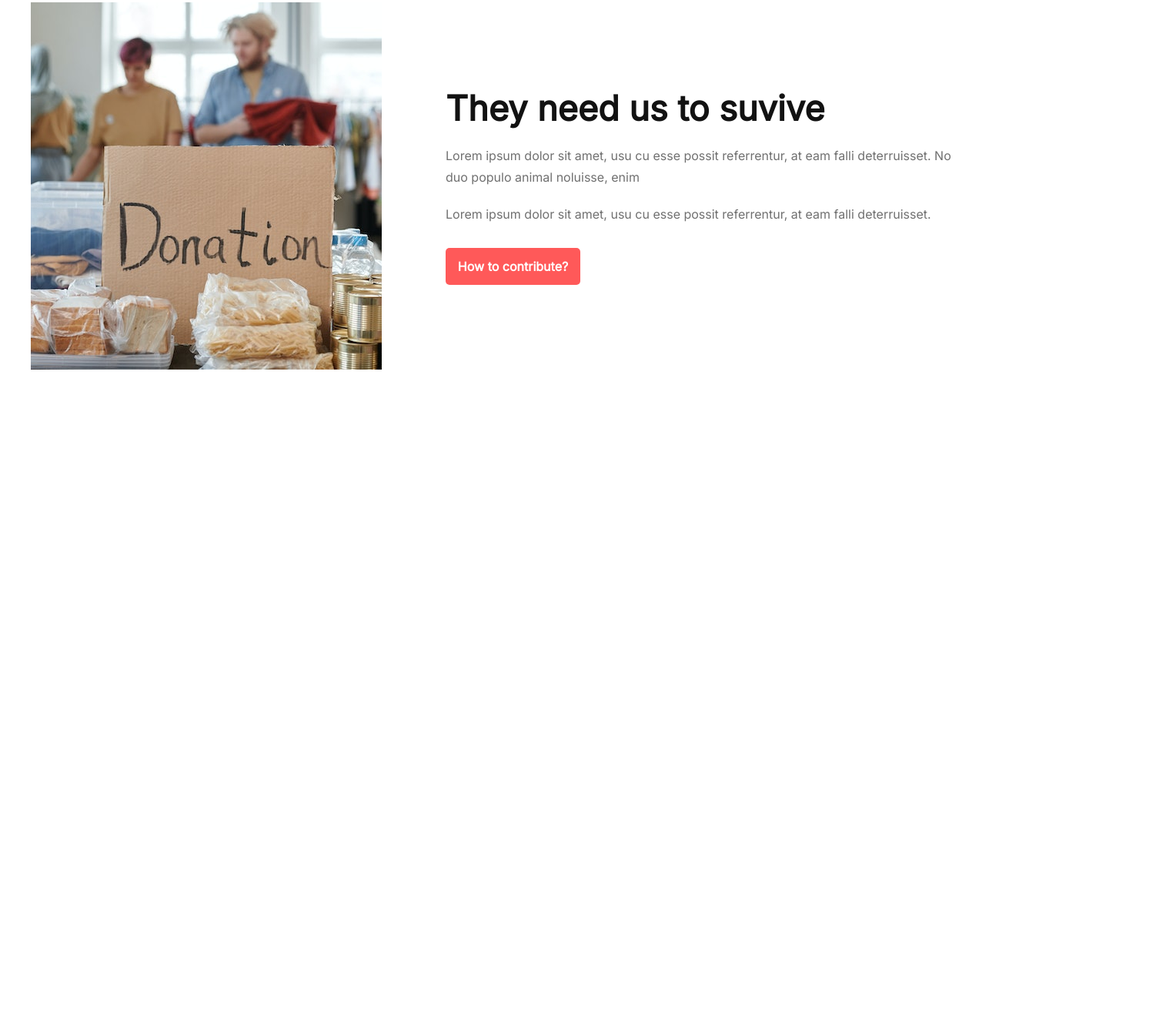
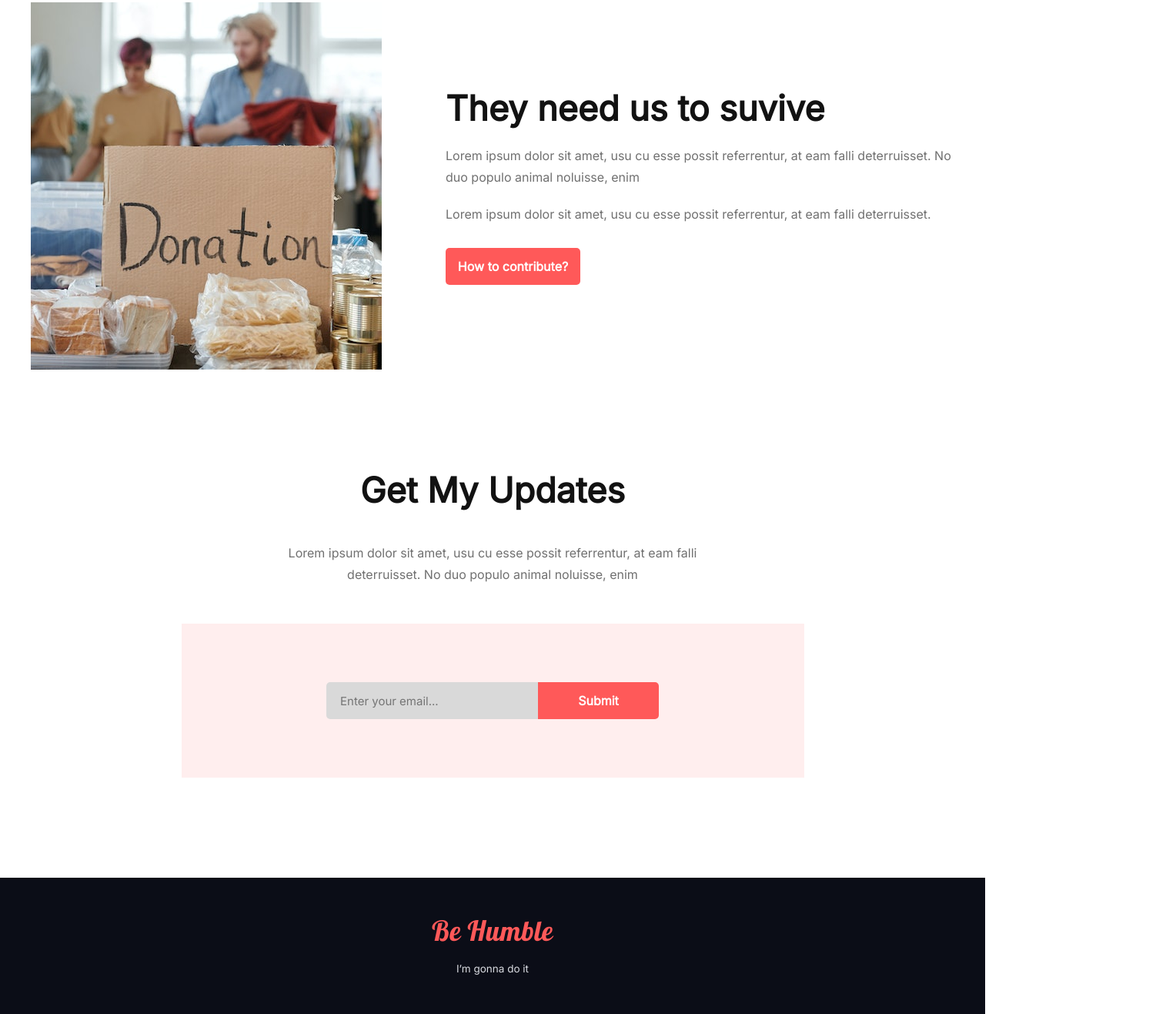
Before and after one commit to rajibrahman74/donateToday, a plain HTML site: page index.html in a window 1280 px wide. Shown: the part 2805-4122 px from the top of the page at 77% size, 1515 px wide, since content can reach past the window. Before the commit the page ends 3285 px from the top, so only its background shows below. Drawn offline with Linux system fonts and the light colour scheme; a web font is replaced by a local one.

Commit message:
finish-work

```diff
--- a/index.html
+++ b/index.html
@@ -118,7 +118,8 @@
             <div class="contribution-content-one">
                 <div class="content-one">
                     <h3 class="all-section-title contribution-title">Their lives depend on your donation</h3>
-                    <p class="first-content-description">Lorem ipsum dolor sit amet, usu cu esse possit referrentur, at eam falli deterruisset. No duo
+                    <p class="first-content-description">Lorem ipsum dolor sit amet, usu cu esse possit referrentur, at
+                        eam falli deterruisset. No duo
                         populo animal noluisse, enim</p>
                     <p>Lorem ipsum dolor sit amet, usu cu esse possit referrentur, at eam falli deterruisset.</p>
                     <button class="contribute-btn">How to contribute?</button>
@@ -130,7 +131,8 @@
                 <img class="content-two-img" src="images/donation002.jpg" alt="donation image">
                 <div class="content-two">
                     <h3 class="all-section-title contribution-title">They need us to suvive</h3>
-                    <p class="first-content-description">Lorem ipsum dolor sit amet, usu cu esse possit referrentur, at eam falli deterruisset. No duo
+                    <p class="first-content-description">Lorem ipsum dolor sit amet, usu cu esse possit referrentur, at
+                        eam falli deterruisset. No duo
                         populo animal noluisse, enim</p>
                     <p>Lorem ipsum dolor sit amet, usu cu esse possit referrentur, at eam falli deterruisset.</p>
                     <button class="contribute-btn">How to contribute?</button>
@@ -141,12 +143,27 @@
         <!--
             Contact section
          -->
-         <section id="contact" class="contact container">
-
-         </section>
-
-
+        <section id="contact" class="contact container">
+            <h3 class="all-section-title contact-title">
+                Get My Updates
+            </h3>
+            <p class="contact-description">
+                Lorem ipsum dolor sit amet, usu cu esse possit referrentur, at eam falli deterruisset. No duo populo
+                animal noluisse, enim
+            </p>
+            <div class="contact-container">
+                <input type="email" name="email" id="#" placeholder="Enter your email..." required>
+                <input type="submit" value="Submit" required>
+            </div>
+        </section>
     </main>
+    <!--
+        Footer seciton
+     -->
+    <footer>
+        <h4>Be Humble</h4>
+        <small>I’m gonna do it</small>
+    </footer>
 
 </body>
 
--- a/style.css
+++ b/style.css
@@ -2,6 +2,8 @@
 font family
  */
 @import url("https://fonts.googleapis.com/css2?family=Bebas+Neue&family=Bitter&family=Dancing+Script:wght@500&family=Edu+NSW+ACT+Foundation&family=Edu+SA+Beginner:wght@700&family=Inter&family=Merriweather&family=Noto+Sans&family=Open+Sans&family=Poppins:wght@400;500&family=Roboto:wght@500&family=Splash&family=Titillium+Web&display=swap");
+
+@import url("https://fonts.googleapis.com/css2?family=Bebas+Neue&family=Bitter&family=Dancing+Script:wght@500&family=Edu+NSW+ACT+Foundation&family=Edu+SA+Beginner:wght@700&family=Inter&family=Lobster&family=Merriweather&family=Noto+Sans&family=Open+Sans&family=Poppins:wght@400;500&family=Roboto:wght@500&family=Splash&family=Titillium+Web&display=swap");
 
 /*
 common style
@@ -110,13 +112,11 @@ hero section
   display: flex;
   flex-direction: column;
   align-items: center;
-  width: 1515px;
   height: 650px;
   background-image: url("images/heroBannar.jpg");
   background-repeat: no-repeat;
   background-position: center;
   background-size: cover;
-  /* margin: 0 auto; */
 }
 .hero-section .hero-heading {
   font-weight: 700;
@@ -361,3 +361,88 @@ How to contribution section styles
 /*
 Contact sections
  */
+.contact {
+  display: flex;
+  flex-direction: column;
+}
+.contact .contact-title {
+  margin-top: 130px;
+  margin-bottom: 20px;
+}
+
+.contact p {
+  font-weight: 400;
+  font-size: 16px;
+  line-height: 28px;
+  text-align: center;
+  color: #707070;
+  margin: 20px 300px 50px 300px;
+}
+
+.contact .contact-container {
+  width: 809px;
+  height: 200px;
+  background: rgba(255, 89, 89, 0.1);
+  margin: 0 auto;
+  display: flex;
+  justify-content: center;
+  align-items: center;
+}
+
+.contact .contact-container input[type="email"] {
+  width: 275px;
+  height: 48px;
+  background: #d9d9d9;
+  border-radius: 5px 0px 0px 5px;
+  font-weight: 500;
+  font-size: 15px;
+  line-height: 20px;
+  text-align: left;
+  color: #aa9f9f;
+  border: none;
+  padding: 0 18px;
+}
+
+.contact .contact-container input[type="submit"] {
+  width: 157px;
+  height: 48px;
+  border: none;
+  background: #ff5959;
+  border-radius: 0px 5px 5px 0px;
+  color: white;
+  font-size: 16px;
+  font-weight: bold;
+  cursor: pointer;
+}
+
+/*
+Footer section styles
+ */
+
+footer {
+  height: 177px;
+  display: flex;
+  flex-direction: column;
+  align-items: center;
+  gap: 15px;
+  justify-content: center;
+  background: #0b0d17;
+  margin-top: 130px;
+}
+
+footer h4 {
+  font-family: "Lobster";
+  font-style: normal;
+  font-weight: 400;
+  font-size: 36px;
+  line-height: 44px;
+  letter-spacing: 0.5px;
+  color: #ff5959;
+}
+footer small {
+  font-weight: 400;
+  font-size: 13.5px;
+  line-height: 24px;
+  font-feature-settings: "liga" off;
+  color: #d9dbe1;
+}
```
